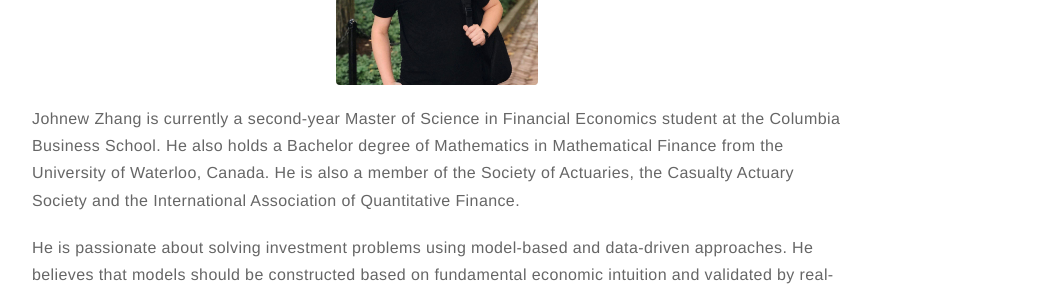
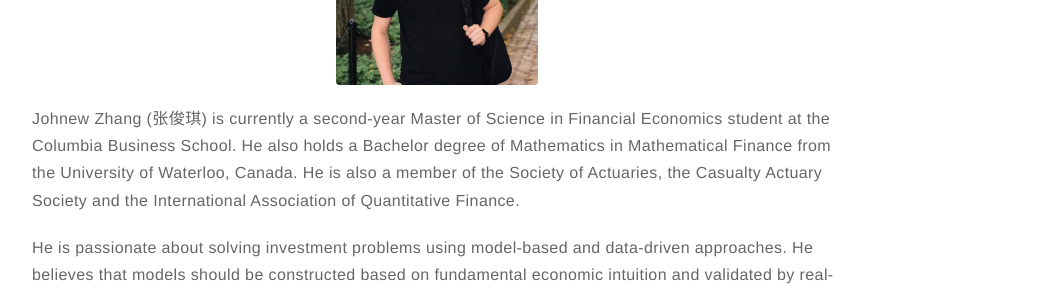
Before and after one commit to WizardKingZ/WizardKingZ.github.io, a Jekyll site: the page built from about.md, in a window 1280 px wide. Shown: the part 310-603 px from the top of the page, without its empty margins (203-1253 px from the left). Built offline with Jekyll 4.4.1, drawn with Linux system fonts in a browser that asks for light colours.

Commit message:
Update about.md

```diff
--- a/about.md
+++ b/about.md
@@ -4,7 +4,7 @@ layout: page
 ---
 ![Profile Image]({{ site.url }}/{{ site.picture }})
 
-<p>Johnew Zhang is currently a second-year Master of Science in Financial Economics student at the Columbia Business School. He also holds a Bachelor degree of Mathematics in Mathematical Finance from the University of Waterloo, Canada. He is also a member of the Society of Actuaries, the Casualty Actuary Society and the International Association of Quantitative Finance. </p>
+<p>Johnew Zhang (张俊琪) is currently a second-year Master of Science in Financial Economics student at the Columbia Business School. He also holds a Bachelor degree of Mathematics in Mathematical Finance from the University of Waterloo, Canada. He is also a member of the Society of Actuaries, the Casualty Actuary Society and the International Association of Quantitative Finance. </p>
 
 <p>He is passionate about solving investment problems using model-based and data-driven approaches.  He believes that models should be constructed based on fundamental economic intuition and validated by real-world data so that we can characterize proper risk premiums and alpha.</p>
 
```
